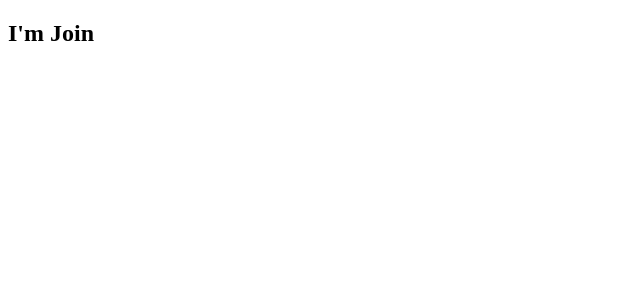
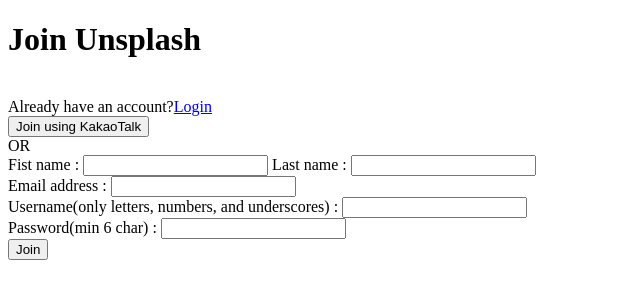
Before and after one commit to jik0090/immersive-mini-app-client, a React (Create React App) app in the folder unsplash_client/: page /join in a window 1280 px wide. Shown: the top 300 px of the page, without its empty margins (0-640 px from the left). Built offline with nearby package versions, Linux system fonts and the light colour scheme.

Commit message:
Join complete

```diff
--- a/unsplash_client/src/components/Join/Join.js
+++ b/unsplash_client/src/components/Join/Join.js
@@ -1,10 +1,22 @@
 import React, { Component } from 'react';
+import { FontAwesomeIcon } from '@fortawesome/react-fontawesome';
+import { Link } from 'react-router-dom';
+
 
 class Join extends Component {
     render() {
         return (
             <div>
-              <h2>I'm Join</h2>
+              <h1>Join Unsplash</h1><br />
+              <span>Already have an account?</span>
+              <Link to='/login'>Login</Link><br />
+              <button><FontAwesomeIcon icon='comment-dots' size='2x' />Join using KakaoTalk</button><br />
+              <span>OR</span><br />
+              Fist name : <input type='text' /> Last name : <input type='text' /><br />
+              Email address : <input type='text' /><br />
+              Username(only letters, numbers, and underscores) : <input type='text' /><br />
+              Password(min 6 char) : <input type='text' /><br />
+              <Link to='/'><button>Join</button></Link>
             </div>
         );
     }
```
